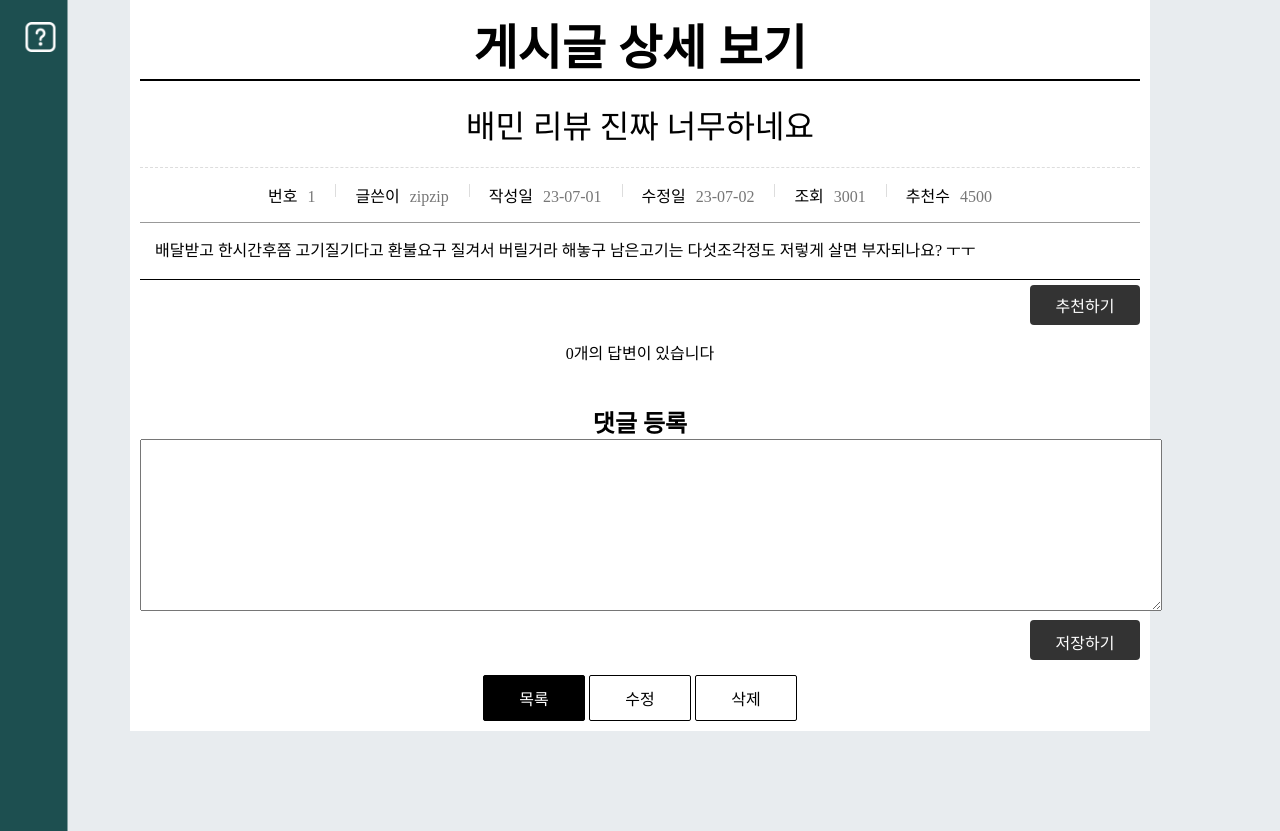
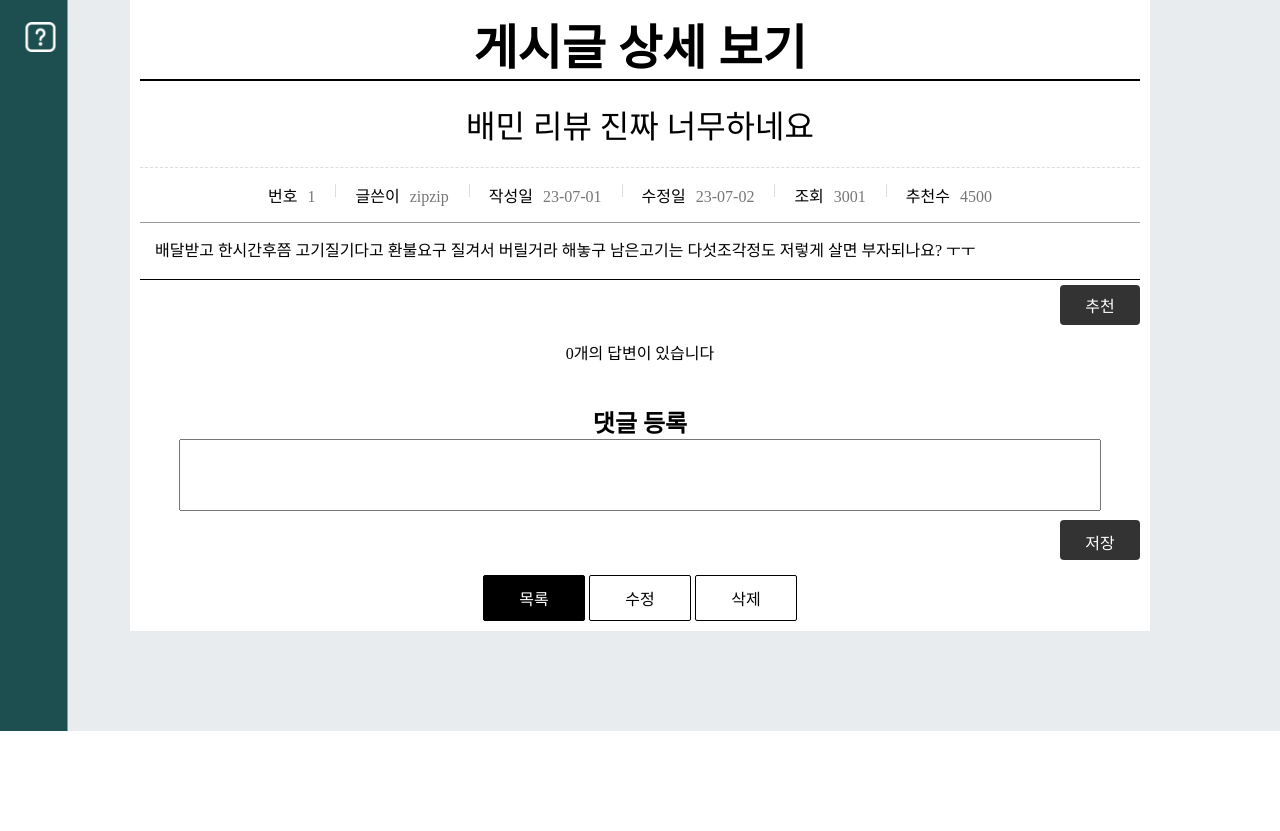
Before and after one commit to pshho/team3_django_project, a Django app: page /community/1/ in a window 1280 px wide. Shown: the part 311-1142 px from the top of the page. After the commit the page ends 1042 px from the top, so only its background shows below. Run offline with Django 4.2, Linux system fonts and the light colour scheme; a user stored in the database is signed in; data comes from the database, SQL or seed files in the repository; both versions use the stored data as it was after the commit; some web fonts are replaced.

Commit message:
자유게시판 수정

```diff
--- a/polls/static/css/board/board_css.css
+++ b/polls/static/css/board/board_css.css
@@ -289,8 +289,11 @@ html{
 }
 
 .comment-form textarea {
-    width: 100%;
+    width: 90%;
+    height: 50px;
     padding: 10px;
+    resize: none;
+
 }
 
 .comment-form button {
@@ -306,7 +309,7 @@ html{
 
 /* 커스텀 버튼 */
 .custombutton{
-    width: 11%;
+    width: 8%;
     height: 40px;
     background-color: #333;
     color: #fff;
@@ -317,6 +320,7 @@ html{
     float: right;
     margin-top: 5px;
 }
+
 .custombutton:hover{
     background-color: #555;
 }
--- a/polls/templates/community/board_free/board_free_detail.html
+++ b/polls/templates/community/board_free/board_free_detail.html
@@ -62,7 +62,7 @@
                 <div class="recommendation_button">
                     <form action="{% url 'community:detail' free_board.id %}" method="post">
                         {% csrf_token %}
-                        <button type="submit" class="custombutton">추천하기</button>
+                        <button type="submit" class="custombutton">추천</button>
                     </form>
                 </div>
             </div>
@@ -94,7 +94,7 @@
             <form class="comment-form" action="{% url 'community:comment_create' free_board.id %}" method="post">
                 {% csrf_token %}
                 <textarea name="content" rows="10" required></textarea>
-                <button type="submit" class="custombutton">저장하기</button>
+                <button type="submit" class="custombutton">저장</button>
 
             </form>
         </section>
--- a/polls/templates/poll/index.html
+++ b/polls/templates/poll/index.html
@@ -29,7 +29,7 @@
                         <a href="{% url 'common:signin' %}">로그인</a>
                     </li>
                     <li>
-                        <a href="{% url 'common:signup' %}">회원가입</a>
+                        <a href="{% url 'common:signin' %}">회원가입</a>
                     </li>
                     {% endif %}
                 </ul>
```
Also changed, not shown: polls/db.sqlite3.
